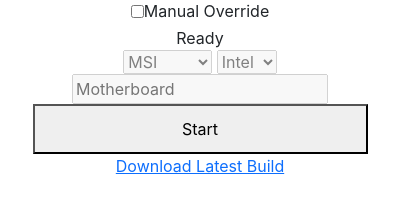
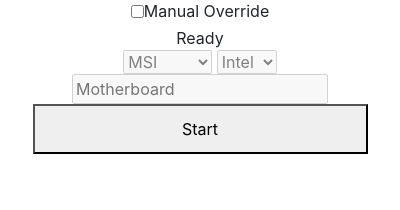
Before and after one commit to omiinaya/driver-fetch, an Electron app: page assets/html/index.html in a window 400 px wide. Drawn offline with Linux system fonts and the light colour scheme; no server answers.

```diff
--- a/assets/html/index.html
+++ b/assets/html/index.html
@@ -36,9 +36,6 @@
     <div class="centered">
       <button id="startbutton" onClick=start()>Start</button>
     </div>
-    <div class="centered">
-      <a href='javascript:update()'>Download Latest Build</a>
-    </div>
   </div>
 </body>
 
--- a/main.js
+++ b/main.js
@@ -8,7 +8,7 @@
 const { createWriteStream, createReadStream } = require("fs")
 const request = require('request')
 const progress = require('request-progress')
-const update = require('./update')
+//const update = require('./update')
 const unzipper = require('unzipper')
 
 const StealthPlugin = require('puppeteer-extra-plugin-stealth');
```
Also changed, not shown: 1 other file.
